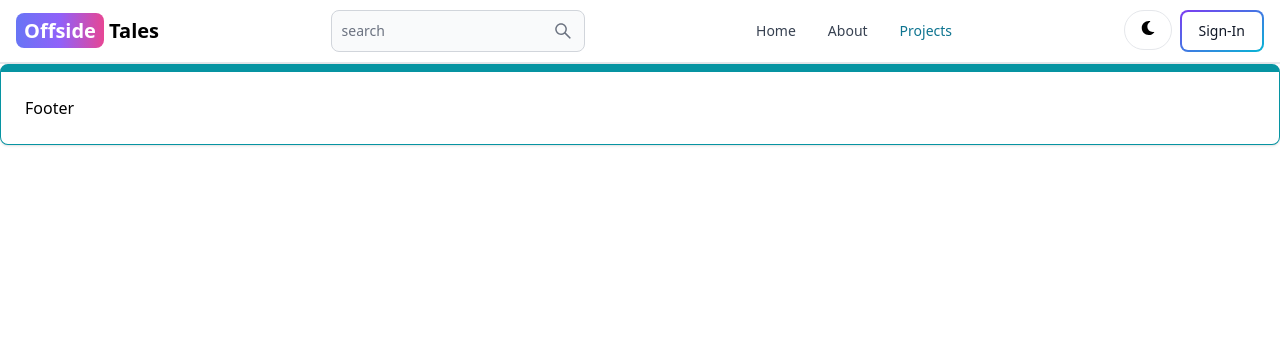
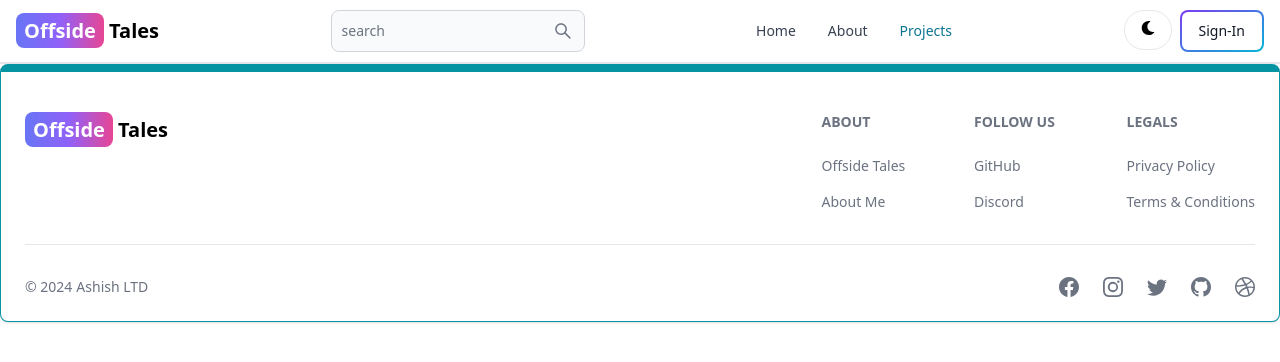
Before and after one commit to ashish095-EE/mern-blog, a React (Vite) app in the folder client/: page /projects in a window 1280 px wide. Shown: the top 362 px of the page. Built offline with nearby package versions, Linux system fonts and the light colour scheme.

Commit message:
created and added footer

```diff
--- a/client/src/components/Footer.jsx
+++ b/client/src/components/Footer.jsx
@@ -1,9 +1,106 @@
 
 import {Footer} from 'flowbite-react'
+import { Link } from 'react-router-dom'
+import {BsFacebook, BsInstagram,BsTwitter,BsGithub,BsDribbble} from 'react-icons/bs'
 function FooterCom() {
   return (
     <Footer container className='border border-t-8 border-teal-500'>
-        Footer
+        <div className='w-full max-w-7xl mx-auto'>
+          <div className='grid w-full justify-between sm:flex md:grid-cols-1'>
+            <div className='mt-5' >
+              <Link to="/" className="self-center whitespace-nowrap text-lg sm:text-xl font-semibold dark:text-white">
+
+                <h2><span className="px-2 py-1 bg-gradient-to-r from-indigo-500 via-purple-500 to-pink-500 rounded-lg text-white">Offside</span> Tales</h2>
+
+              </Link>
+
+            </div>
+            <div className='grid grid-cols-2 gap-8 mt-4 sm:grid-cols-3 sm:gap-6'>
+              <div>
+                <Footer.Title title='About' />
+                <Footer.LinkGroup col>
+                  <Footer.Link
+                  href='#'
+                  target='_blank'
+                  rel='noopener noreferrer'
+                  >
+                    Offside Tales
+
+                  </Footer.Link>
+
+                  <Footer.Link
+                  href='/about'
+                  target='_blank'
+                  rel='noopener noreferrer'
+                  >
+                    About Me
+
+                  </Footer.Link>
+                </Footer.LinkGroup>
+
+              </div>
+              <div>
+                <Footer.Title title='Follow Us ' />
+                <Footer.LinkGroup col>
+                  <Footer.Link
+                  href='github.com'
+                  target='_blank'
+                  rel='noopener noreferrer'
+                  >
+                    GitHub
+
+                  </Footer.Link>
+
+                  <Footer.Link
+                  href='#'
+                  target='_blank'
+                  rel='noopener noreferrer'
+                  >
+                    Discord
+
+                  </Footer.Link>
+                </Footer.LinkGroup>
+
+              </div>
+              <div>
+                <Footer.Title title='Legals' />
+                <Footer.LinkGroup col>
+                  <Footer.Link
+                  href='github.com'
+                  target='_blank'
+                  rel='noopener noreferrer'
+                  >
+                    Privacy Policy
+
+                  </Footer.Link>
+
+                  <Footer.Link
+                  href='#'
+                  target='_blank'
+                  rel='noopener noreferrer'
+                  >
+                    Terms & Conditions
+
+                  </Footer.Link>
+                </Footer.LinkGroup>
+
+              </div>
+
+
+            </div>
+          </div>
+          <Footer.Divider />
+          <div className='w-full sm:flex sm:items-center sm:justify-between '>
+            <Footer.Copyright href='#' by='Ashish LTD' year ={new Date().getFullYear()} />
+            <div className='flex gap-6 sm:mt-0 mt-4 sm:justify-center'>
+              <Footer.Icon href='#' icon={BsFacebook}/>
+              <Footer.Icon href='#' icon={BsInstagram}/>
+              <Footer.Icon href='#' icon={BsTwitter}/>
+              <Footer.Icon href='#' icon={BsGithub}/>
+              <Footer.Icon href='#' icon={BsDribbble}/>
+            </div>
+          </div>
+        </div>
     </Footer>
 
 
```
